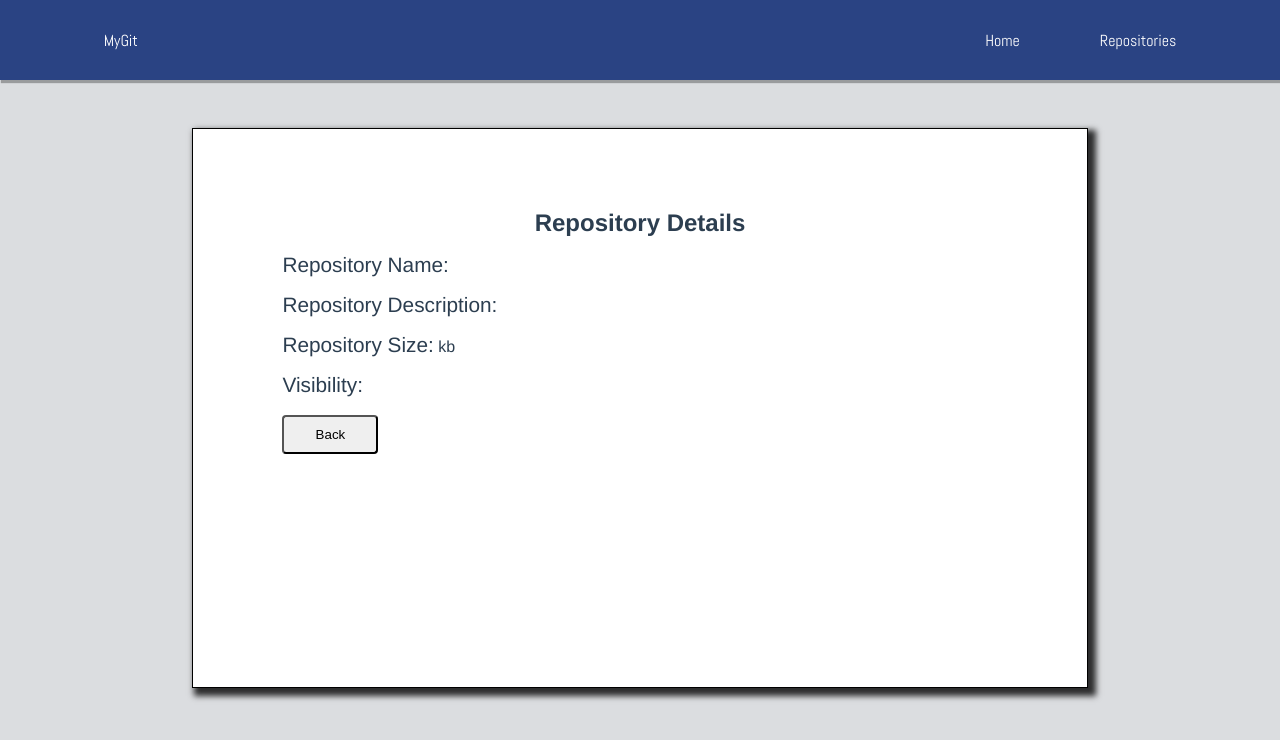
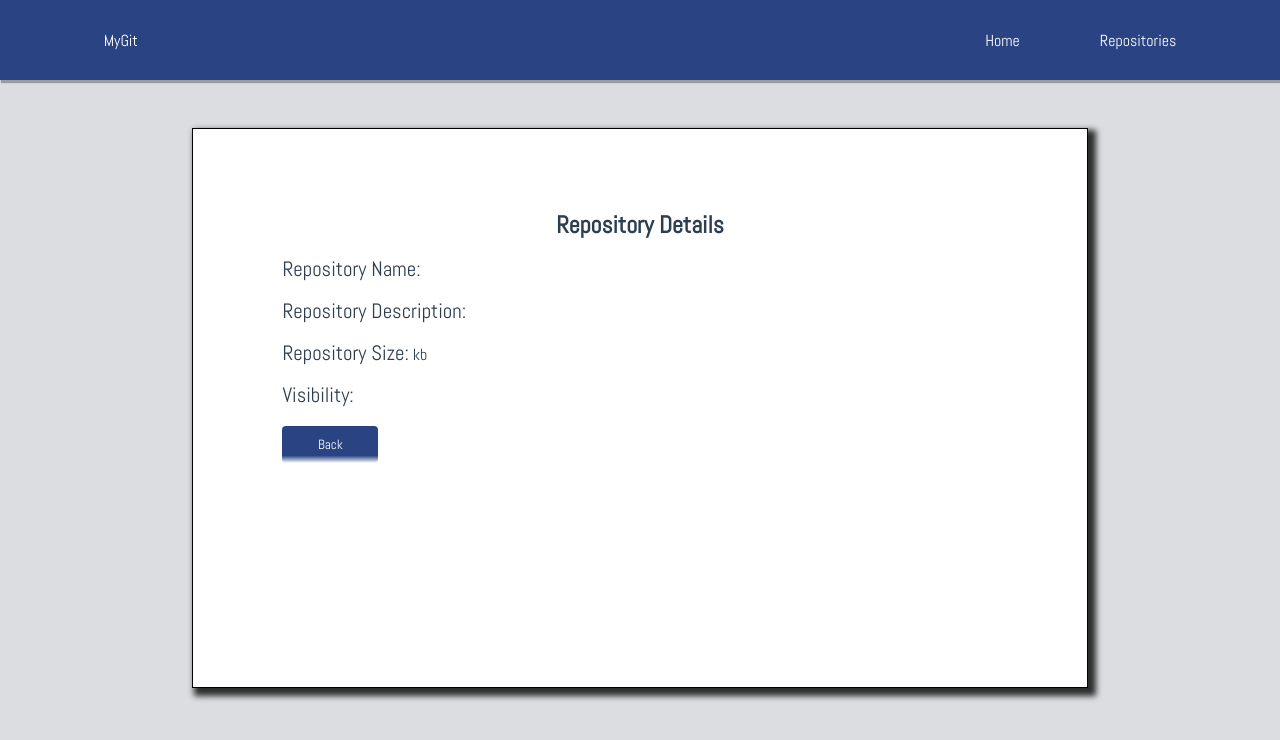
Before and after one commit to Developstar/github-projects, a Vue app: page /MyRepos/1 in a window 1280 px wide. Shown: the top 740 px of the page. Built offline with nearby package versions, Linux system fonts and the light colour scheme; no server answers.

Commit message:
added font style

```diff
--- a/src/views/MyRepos.vue
+++ b/src/views/MyRepos.vue
@@ -5,7 +5,7 @@
       <ul class="singleWrapper">
         <li class="repoWrapper" v-for="repo in displayedRepos" :key="repo.id">
           <div class="repoName">
-            <h3>{{ repo.name }}</h3>
+            <h3>Project Name :{{ repo.name }}</h3>
           </div>
 
           <div class="repoDetailsbutton">
@@ -142,12 +142,13 @@ export default {
 </script>
 
 <style>
-
+@import url('https://fonts.googleapis.com/css2?family=Abel&display=swap');
 
 
 
 h3 {
   padding: 1rem;
+  font-family: 'Abel', sans-serif;
 }
 
 /* .repoName {
@@ -155,10 +156,12 @@ h3 {
 } */
 .pageTitle{
  margin-top: 1rem;
+ font-family: 'Abel', sans-serif;
 }
 
 .repoWrapper {
-  background: #ffffff;
+  background: #435277;
+  color: white;
   box-shadow: 5px 5px 6px 3px rgba(0, 0, 0, 0.8);
   margin-top: 1rem;
   margin-bottom: 2rem;
@@ -183,11 +186,16 @@ h3 {
 
 button {
   padding: 10px;
+  cursor: pointer;
 }
 
 .mrepobtn{
   width: 6rem;
+  border: none;
   border-radius: 4px;
+  background: linear-gradient(  #2a4383 80%,  white);
+  color: white ;
+  font-family: 'Abel', sans-serif;
 }
 
 .repoDetailsbutton a {
--- a/src/views/RepoDetails.vue
+++ b/src/views/RepoDetails.vue
@@ -42,6 +42,7 @@ export default {
 </script>
 
 <style>
+@import url('https://fonts.googleapis.com/css2?family=Abel&display=swap');
 .RepoDetailsWrapper {
   border: 1px solid black;
   background: white;
@@ -50,6 +51,7 @@ export default {
   margin-top: 3rem;
   height: 70vh;
   box-shadow: 5px 5px 6px 3px rgba(0, 0, 0, 0.8);
+  font-family: 'Abel', sans-serif;
 }
 
 .title{
```
